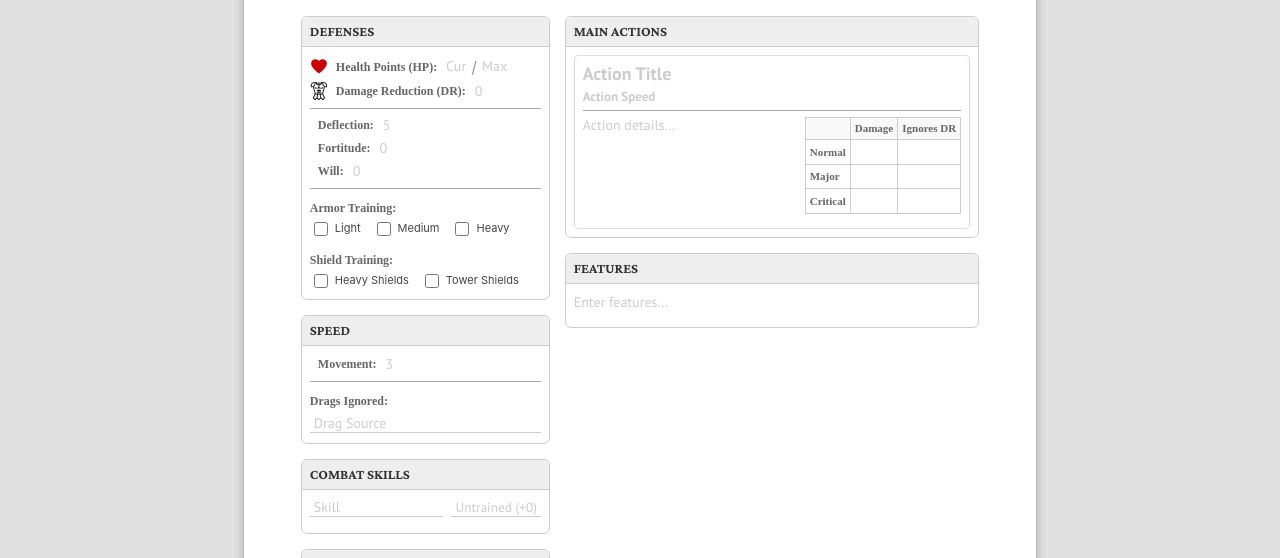
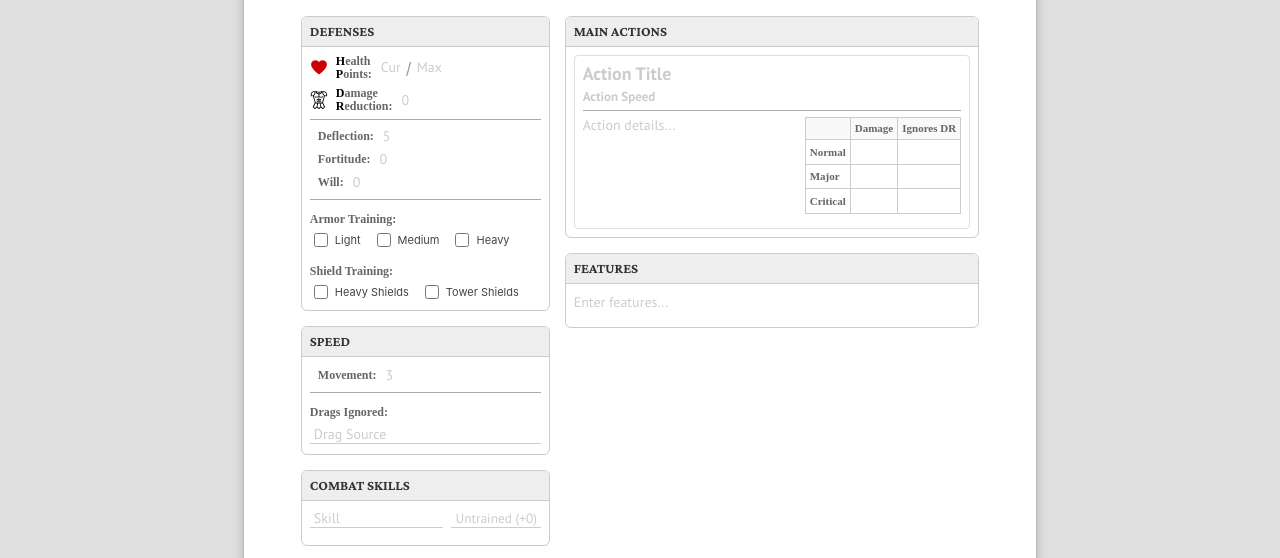
Before and after one commit to firesmoker/EVCharacters, a website built with Vite: page index.html in a window 1280 px wide. Shown: the part 242-800 px from the top of the page. Built offline with nearby package versions, Linux system fonts and the light colour scheme; a web font is replaced by a local one.

Commit message:
different layout for HP and DR

```diff
--- a/src/components.js
+++ b/src/components.js
@@ -191,14 +191,18 @@ export const renderDefensesSection = () => `
   <div class="section-container">
     <div class="section-row">
       <div class="stat-icon"><img src="/icons/heart.svg" width="18" height="18" alt="HP Icon"></div>
-      <span class="section-label">Health Points (HP):</span>
+      <span class="section-label"><span class="highlight-char">H</span>ealth<br><span class="highlight-char">P</span>oints:</span>
       <div class="hp-split">
         <span class="editable-field section-row-editable" contenteditable="true" data-placeholder="Cur" style="min-width: 25px; text-align: right;"></span>
         <span class="hp-slash">/</span>
         <span class="editable-field section-row-editable" contenteditable="true" data-placeholder="Max" style="min-width: 25px;"></span>
       </div>
     </div>
-    ${renderSectionRow('Damage Reduction (DR)', '0', 'armor')}
+    <div class="section-row" style="margin-top: 4px;">
+      <div class="stat-icon"><img src="/icons/armor.svg" width="18" height="18" alt="DR Icon"></div>
+      <span class="section-label"><span class="highlight-char">D</span>amage<br><span class="highlight-char">R</span>eduction:</span>
+      <span class="editable-field section-row-editable" contenteditable="true" data-placeholder="0" style="flex-grow: 1; padding-left: 5px;"></span>
+    </div>
     <div class="section-separator"></div>
     ${renderSectionRow('Deflection', '5')}
     ${renderSectionRow('Fortitude', '0')}
--- a/src/style.css
+++ b/src/style.css
@@ -218,7 +218,7 @@ h1.sheet-title {
   color: #666;
   margin-right: 4px;
   font-weight: bold;
-  white-space: nowrap;
+  line-height: 1.1;
   font-family: 'Gentium Plus', serif;
   font-variant: small-caps;
 }
@@ -1289,3 +1289,9 @@ textarea::placeholder {
   margin-bottom: 0.4em;
   /* min-height: 1em; */
 }
+
+
+.highlight-char {
+  font-weight: bold;
+  color: #000;
+}
```
